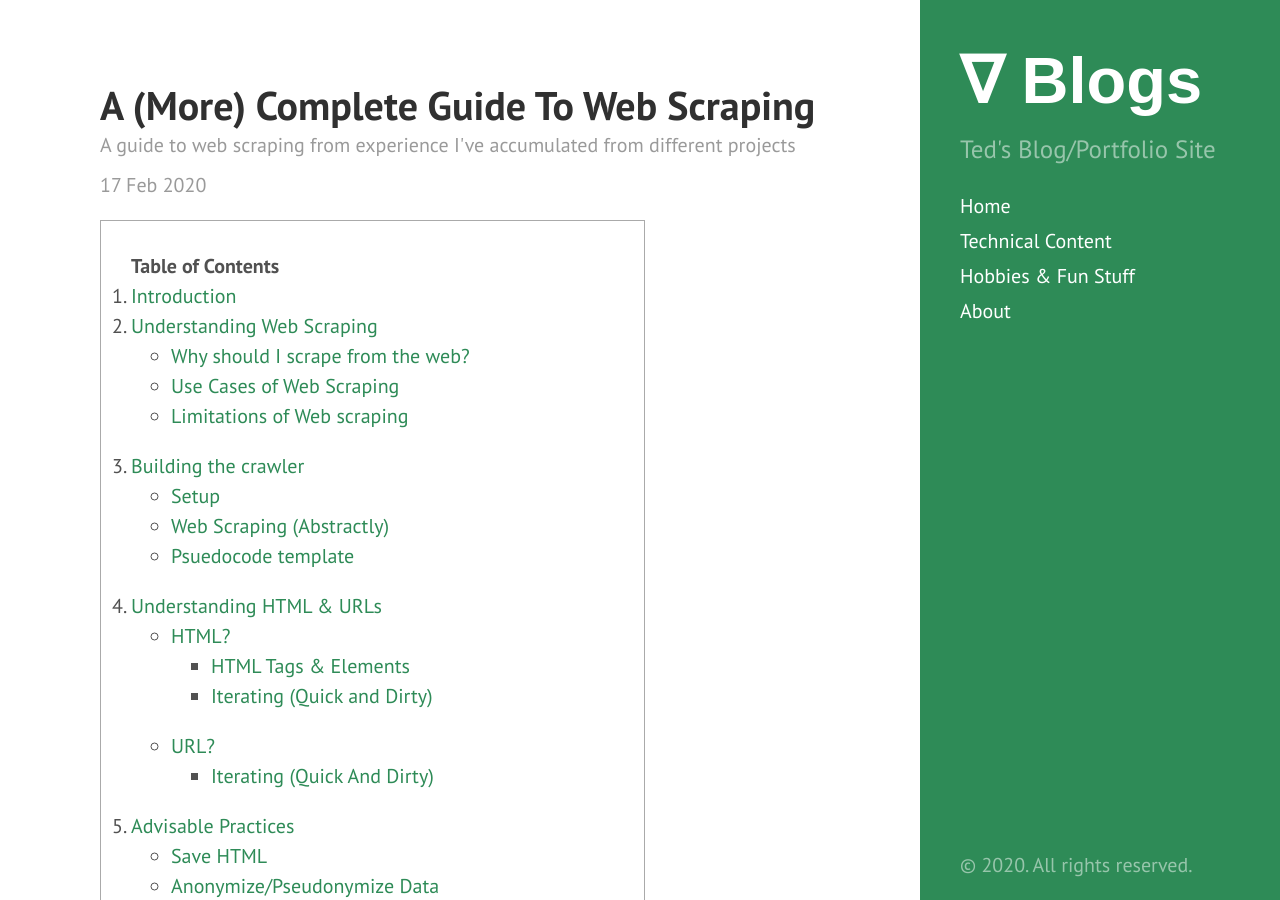
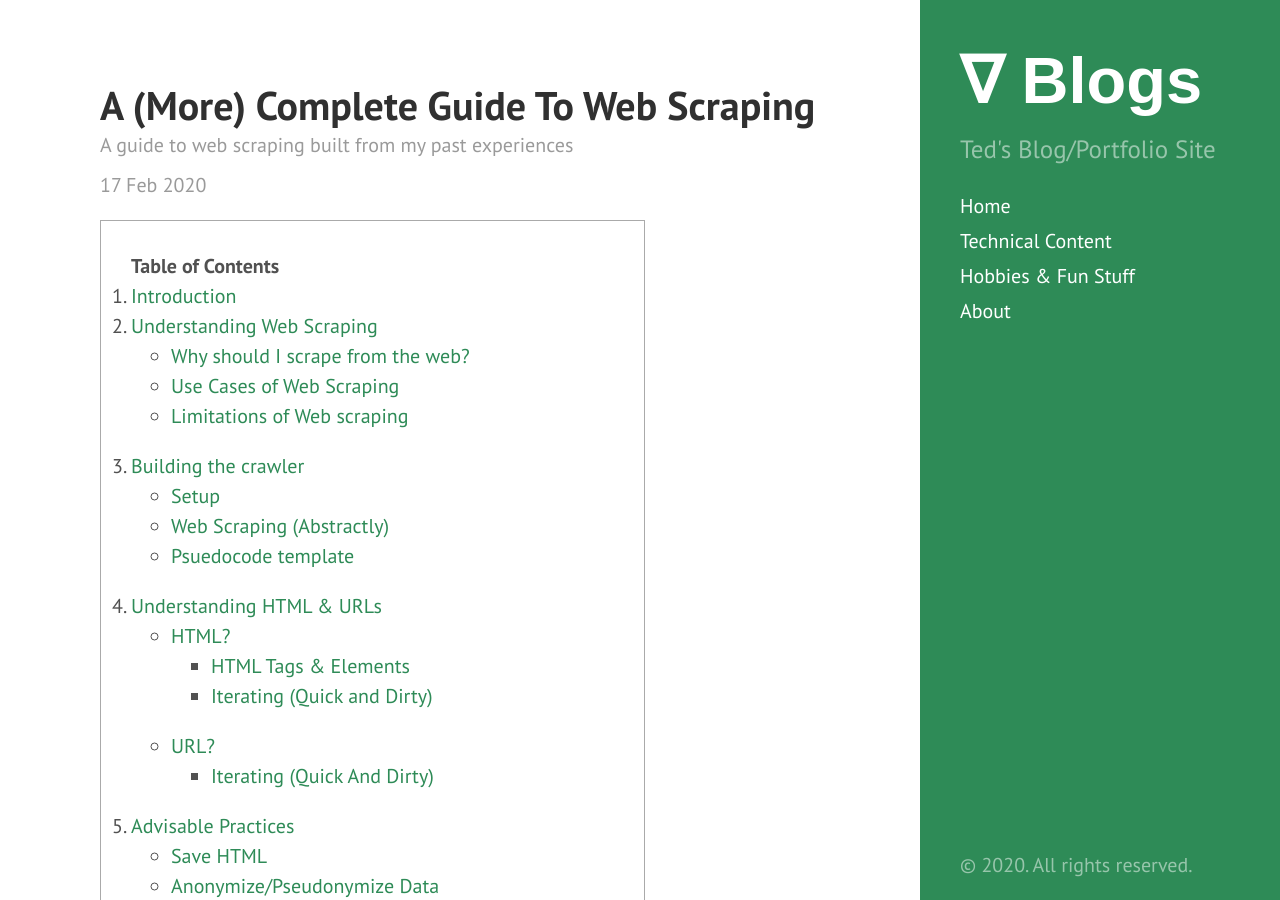
Before and after one commit to tedkim97/tedkim97.github.io, a Jekyll site: the page built from _posts/2020-02-17-webscraping.md, in a window 1280 px wide and 900 px high. Built offline with Jekyll 4.4.1, drawn with Linux system fonts in a browser that asks for light colours; formulas are drawn with MathJax 3.

Commit message:
modified subtitles

```diff
--- a/_posts/2020-02-17-webscraping.md
+++ b/_posts/2020-02-17-webscraping.md
@@ -1,7 +1,7 @@
 ---
 layout: post
 title: A (More) Complete Guide To Web Scraping
-subtitle: A guide to web scraping from experience I've accumulated from different projects
+subtitle: A guide to web scraping built from my past experiences
 published: true
 enable_latex: true
 permalink: webscraping
```
